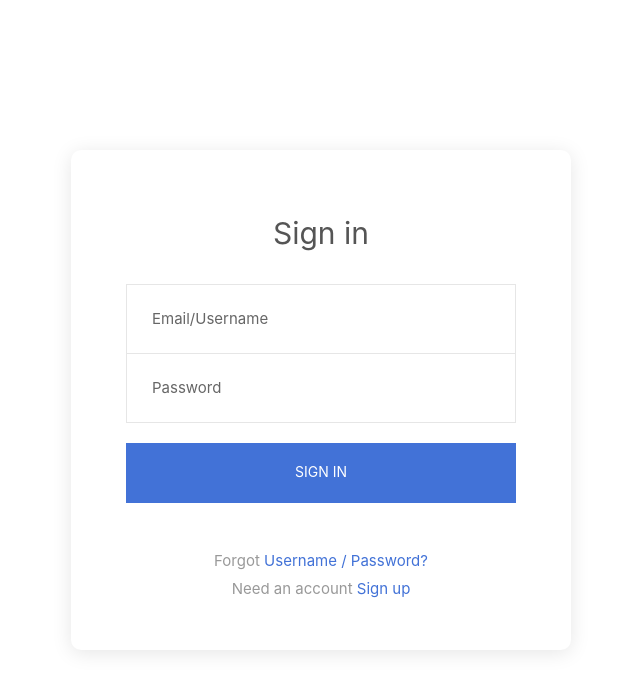
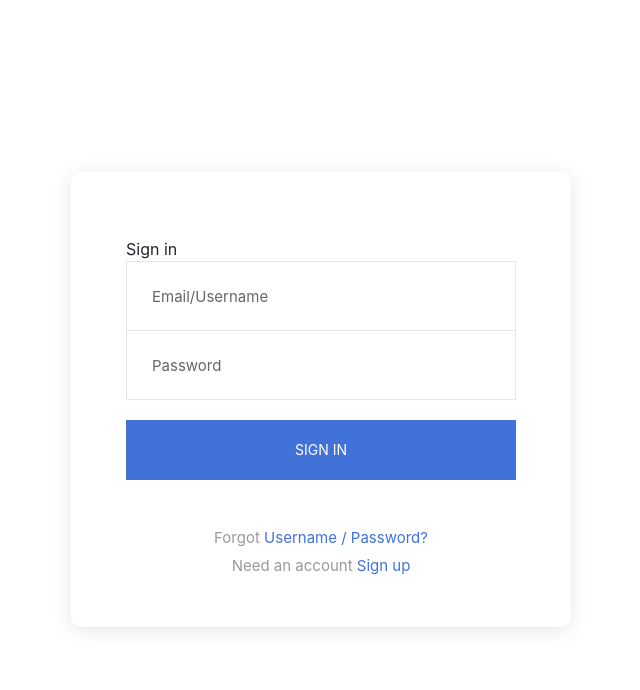
Before and after one commit to mehuljoshi8/WaterBender, a Flask app: template templates/login.html in a window 1280 px wide. Shown: the part 58-748 px from the top of the page, without its empty margins (319-959 px from the left). Run offline with Flask 3, Linux system fonts and the light colour scheme; the template is opened without the code that fills it, so the values that code supplies are empty; some libraries are stand-ins or nearby versions.

Commit message:
Update main.css

```diff
--- a/static/css/login/main.css
+++ b/static/css/login/main.css
@@ -127,23 +127,6 @@ iframe {
   -webkit-box-shadow: 0 3px 20px 0px rgba(0, 0, 0, 0.1);
   -o-box-shadow: 0 3px 20px 0px rgba(0, 0, 0, 0.1);
   -ms-box-shadow: 0 3px 20px 0px rgba(0, 0, 0, 0.1);
-}
-
-
-/*==================================================================
-[ Form ]*/
-
-.login100-form {
-  width: 100%;
-}
-
-.login100-form-title {
-  display: block;
-
-  font-size: 30px;
-  color: #555555;
-  line-height: 1.2;
-  text-align: center;
 }
 
 /*------------------------------------------------------------------
```
